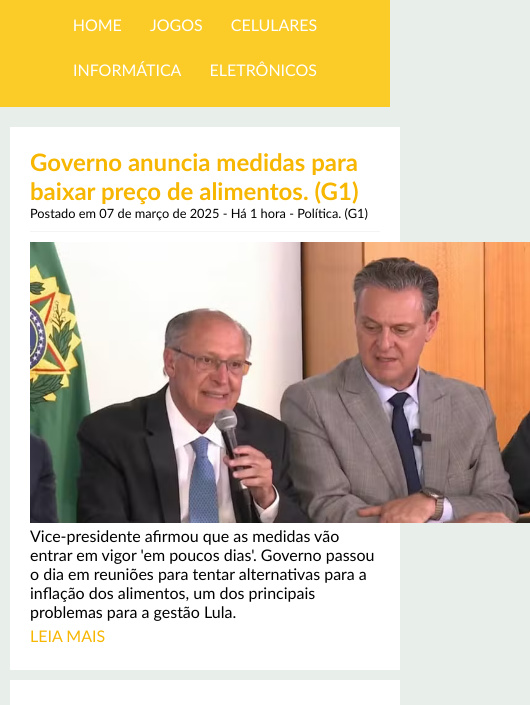
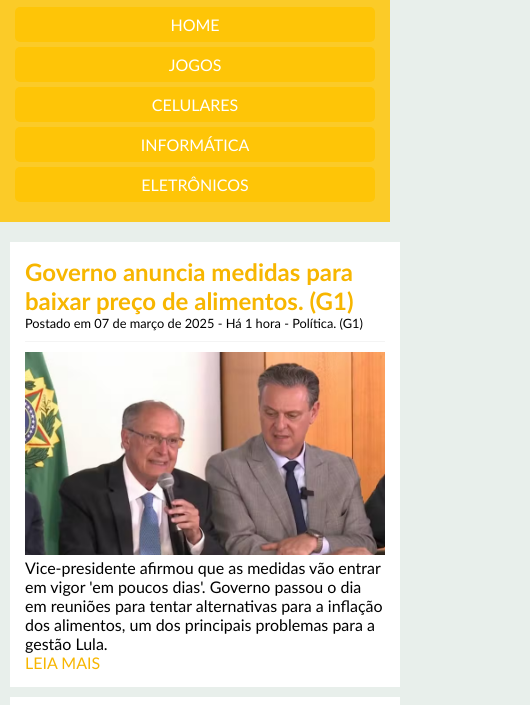
Before and after one commit to MarcosCores/TecBlog, a plain HTML site: page index.html in a window 390 px wide. Shown: the part 62-767 px from the top of the page, 530 px wide, since content can reach past the window. Drawn offline with Linux system fonts and the light colour scheme.

Commit message:
Update blog.css

```diff
--- a/blog.css
+++ b/blog.css
@@ -115,11 +115,13 @@ h3{
 }
 
 @media screen and (max-width: 768px) {
+    /* Área principal se ajusta */
     #principal {
         width: 100%;
         padding: 10px;
     }
 
+    /* Postagens e lateral ficam em bloco */
     #area-postagens,
     #area-lateral {
         width: 100%;
@@ -128,12 +130,19 @@ h3{
 
     .postagem {
         margin: 10px 0;
+        padding: 15px;
     }
 
     .conteudo-lateral {
         margin-bottom: 15px;
     }
 
+    .postagem img {
+        width: 100%;
+        height: auto;
+    }
+
+    /* Tamanho do texto ajustado */
     body {
         font-size: 1em;
     }
@@ -146,6 +155,7 @@ h3{
         font-size: 1.5em;
     }
 
+    /* Cabeçalho mais compacto */
     #area-cabecalho {
         padding: 10px;
     }
@@ -155,8 +165,23 @@ h3{
         text-align: center;
     }
 
-    a {
-        display: inline-block;
+    #menu a {
+        display: block;
         margin: 5px 0;
+        padding: 8px 12px;
+        background-color: rgba(255, 196, 0, 0.829);
+        color: white;
+        border-radius: 5px;
+    }
+
+    #menu a:hover {
+        background-color: white;
+        color: #f7b600;
+    }
+
+    /* Rodapé */
+    #rodape {
+        padding: 10px;
+        font-size: 0.9em;
     }
 }
```
